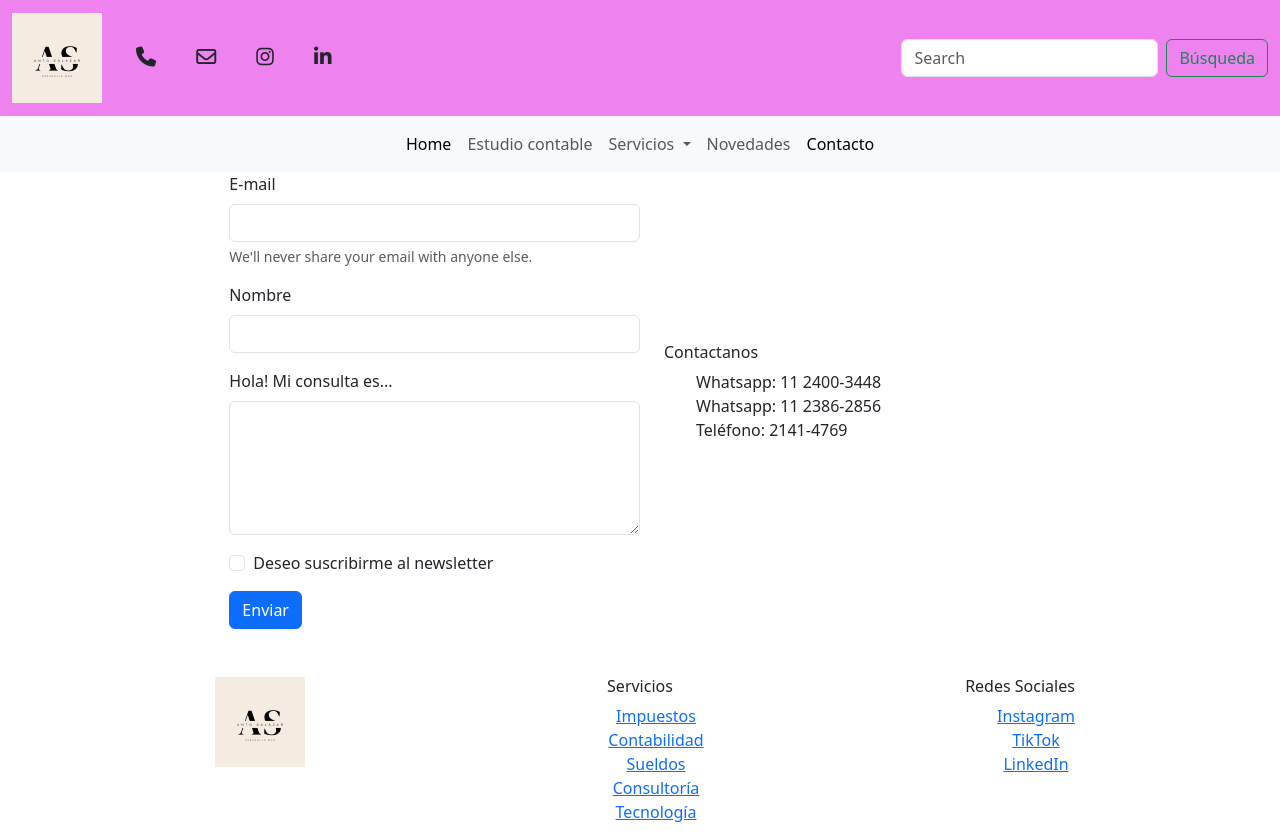
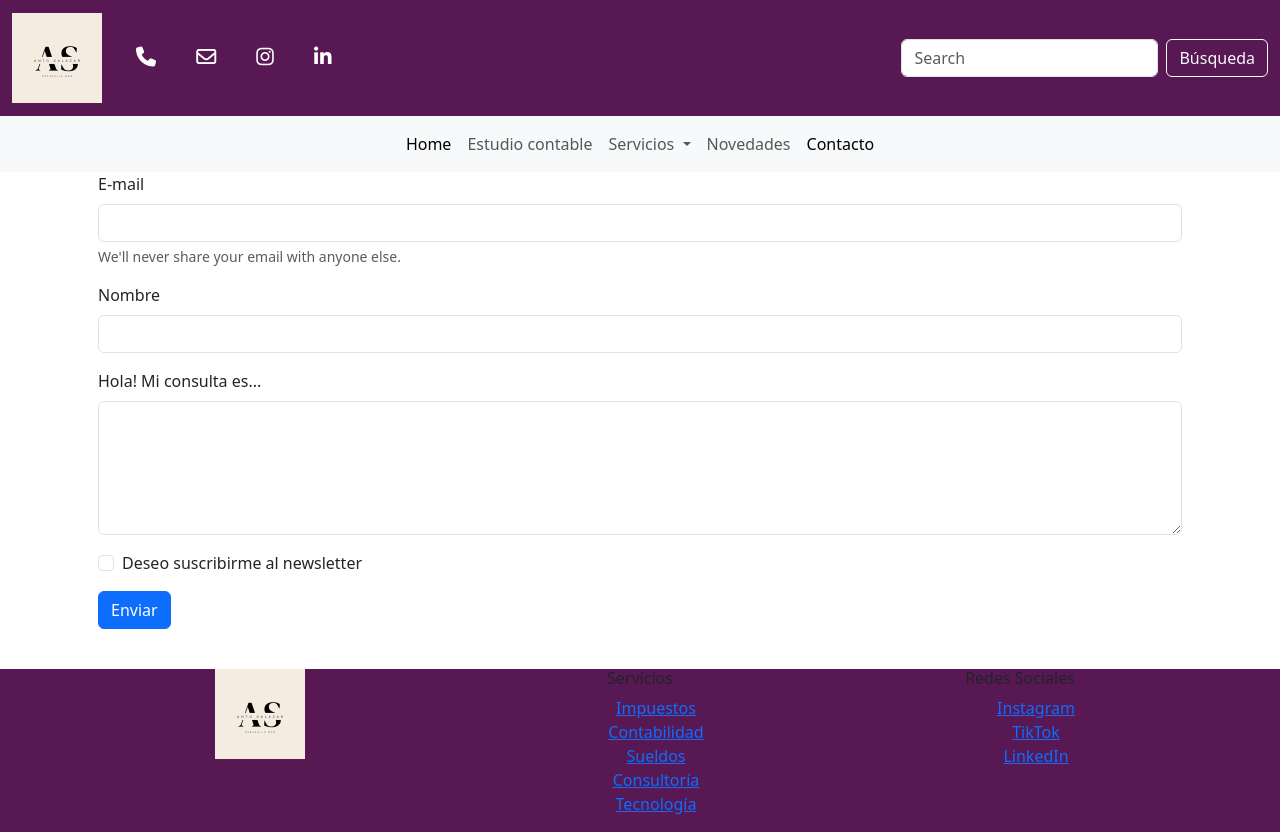
Before and after one commit to SalazarAnto/AFestudio, a website: page pages/contacto.html in a window 1280 px wide. Drawn offline with nearby package versions, Linux system fonts and the light colour scheme; files that its build step writes are made by us from their sources.

Commit message:
mejor version hasta ahora

```diff
--- a/pages/contacto.html
+++ b/pages/contacto.html
@@ -5,7 +5,7 @@
     <meta http-equiv="X-UA-Compatible" content="IE=edge">
     <meta name="viewport" content="width=device-width, initial-scale=1">
     <title>Estudio AF</title>
-    <link rel="stylesheet" href="../style.css">
+    <link rel="stylesheet" href="../css/style.css">
     <link href="https://cdn.jsdelivr.net/npm/bootstrap@5.3.0-alpha3/dist/css/bootstrap.min.css" rel="stylesheet" integrity="sha384-KK94CHFLLe+nY2dmCWGMq91rCGa5gtU4mk92HdvYe+M/SXH301p5ILy+dN9+nJOZ" crossorigin="anonymous">
     <script src="https://kit.fontawesome.com/62ec87964d.js" crossorigin="anonymous"></script>
 </head>
@@ -17,17 +17,17 @@
             <img src="../img/1edit.png" alt="Bootstrap" width="90" height="90">
           </a>
           <div class="justify-content-end">
-            <i class="fa-solid fa-phone"></i>
-            <i class="fa-regular fa-envelope"></i>
-            <i class="fa-brands fa-instagram"></i>
-            <i class="fa-brands fa-linkedin-in"></i>
+            <i class="fa-solid fa-phone" style="color: #ffffff;"></i>
+            <i class="fa-regular fa-envelope" style="color: #ffffff;"></i>
+            <i class="fa-brands fa-instagram" style="color: #ffffff;"></i>
+            <i class="fa-brands fa-linkedin-in" style="color: #ffffff;"></i>
             </div>
           <div class="collapse navbar-collapse" id="navbarSupportedContent">
             <ul class="navbar-nav me-auto mb-2 mb-lg-0">
             </ul>
             <form class="d-flex" role="search">
               <input class="form-control me-2" type="search" placeholder="Search" aria-label="Search">
-              <button class="btn btn-outline-success" type="submit">Búsqueda</button>
+              <button class="btn btn-outline-light" type="submit">Búsqueda</button>
             </form>
           </div>
         </div>
@@ -66,10 +66,11 @@
   </header>
         </div>
         <main>
-        <div class="row justify-content-center">
-          <div class="col-4">
-            <form>
-                <div class="mb-3">
+          <div class="container">
+            <div class="row align-items-start">
+              <div class="col">
+              <form class="ms-3 me-3">
+                  <div class="mb-3 ">
                     <label for="exampleInputEmail1" class="form-label">E-mail</label>
                     <input type="email" class="form-control" id="exampleInputEmail1" aria-describedby="emailHelp">
                     <div id="emailHelp" class="form-text">We'll never share your email with anyone else.</div>
@@ -86,21 +87,13 @@
                     <input type="checkbox" class="form-check-input" id="exampleCheck1">
                     <label class="form-check-label" for="exampleCheck1">Deseo suscribirme al newsletter</label>
                   </div>
-                <button type="submit" class="btn btn-primary">Enviar</button>
+                  <button type="submit" class="btn btn-primary mb-4">Enviar</button>
               </form>
               </div>
-            <div class="col-4 row align-items-center">
-                <div>
-                    <h6>Contactanos</h6>
-                    <ul>
-                        <li>Whatsapp: 11 2400-3448</li>
-                        <li>Whatsapp: 11 2386-2856</li>
-                        <li>Teléfono: 2141-4769</li>
-                    </ul>
             </div>
           </div>
-    <footer>
-      <div class="container text-center mt-5">
+    <footer class="estiloFooter">
+      <div class="container text-center mt-3">
         <div class="row position-relative">
           <div class="col">
             <img src="../img/1edit.png" alt="logo">
--- /dev/null
+++ b/scss/_contenido.scss
@@ -0,0 +1 @@
+.carousel-item {height: 350px}
--- a/scss/_footer.scss
+++ b/scss/_footer.scss
@@ -1 +1 @@
-.footer {background-color:  #581845;}
+.estiloFooter {background-color: #581854; margin-top: 3;}
--- a/scss/_header.scss
+++ b/scss/_header.scss
@@ -1,2 +1,2 @@
-header i {font-size: 20px; margin: 0 18px; align-self: center;}
-.navbar {background-color:  violet;}
+header i {font-size: 20px; margin: 0 18px; align-self: center; color: white}
+.navbar {background-color:  #581854;}
--- a/scss/_ul.scss
+++ b/scss/_ul.scss
@@ -1,2 +1,2 @@
 ul {list-style-type: none;}
-a {text-decoration: none;}
+a {text-decoration: none; color:white}
--- a/scss/style.scss
+++ b/scss/style.scss
@@ -1,3 +1,4 @@
 @import "header";
 @import "footer";
 @import "ul";
+@import "contenido";
```
Also changed, not shown: index.html (+10 -10 lines), pages/estudio_contable.html (+11 -11 lines), pages/novedades.html (+10 -12 lines), pages/servicios.html (+10 -10 lines), css/style.css, img/ic.jpg (added), 1 other file. Lines whose indentation alone changed are shown as unchanged.
